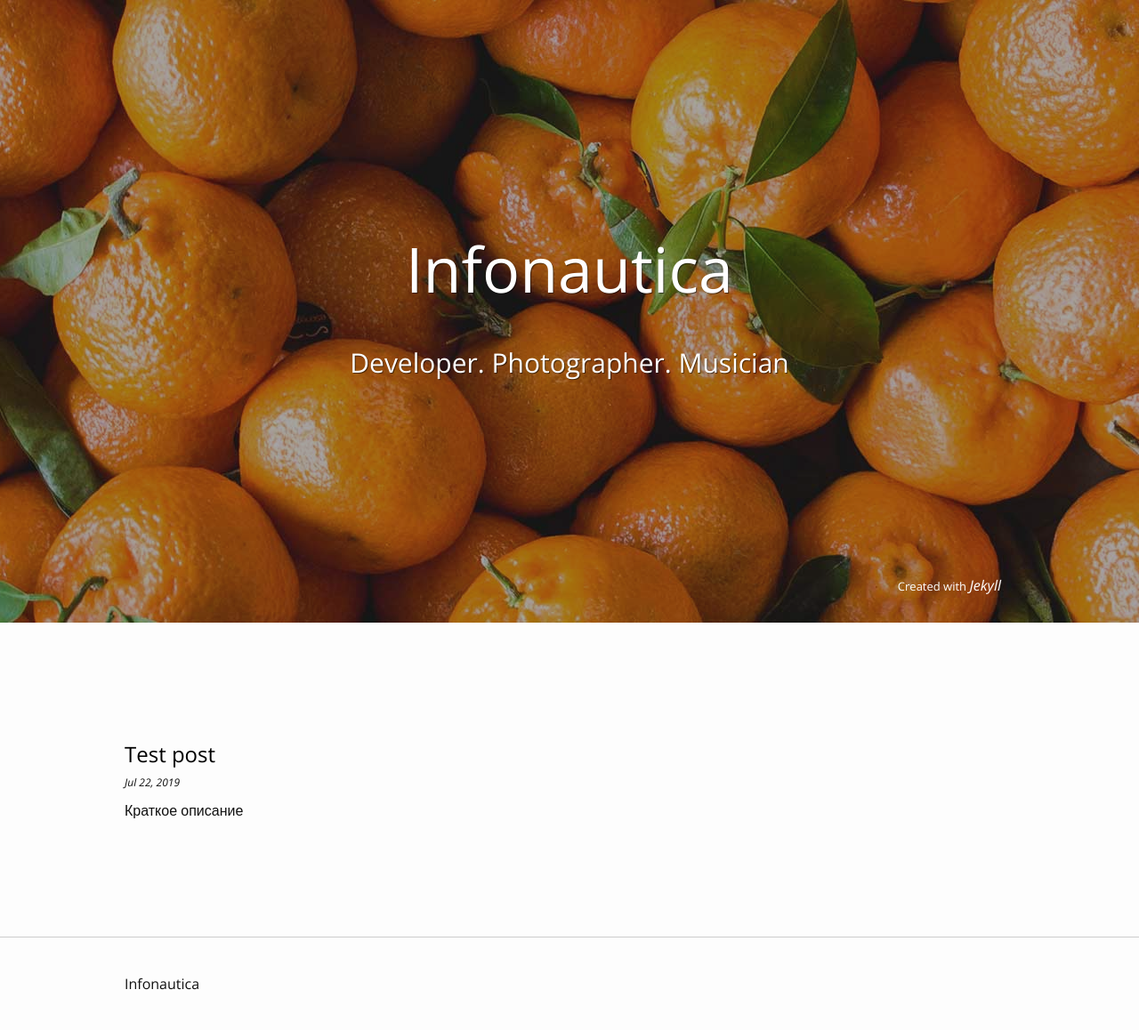
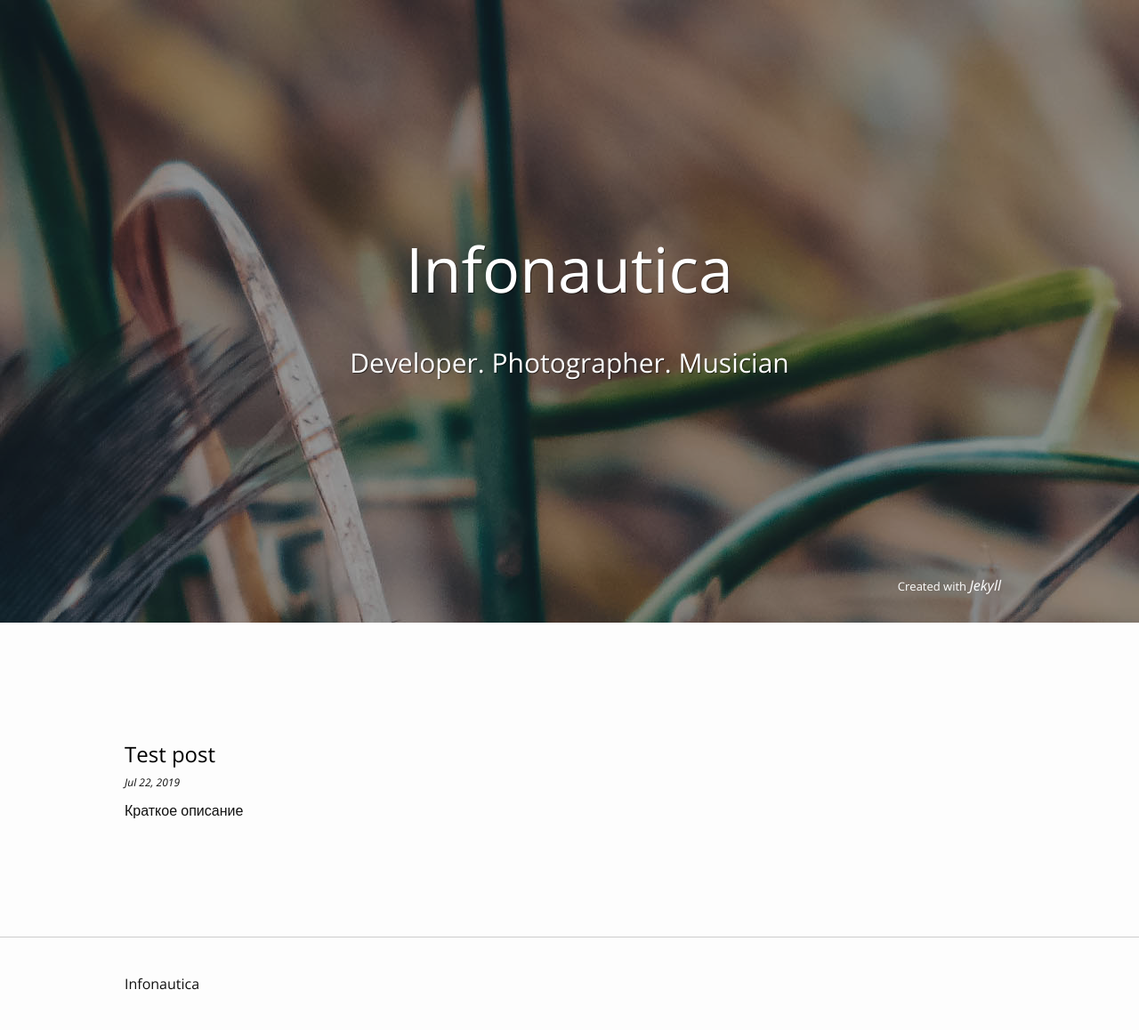
Before and after one commit to Infonautica/infonautica.github.io, a Jekyll site: the page built from index.html, in a window 1280 px wide. Shown: the whole page at 89% size. Built offline with Jekyll 4.4.1, drawn with Linux system fonts in a browser that asks for light colours.

Commit message:
Update _layout.scss

```diff
--- a/_sass/_layout.scss
+++ b/_sass/_layout.scss
@@ -48,7 +48,7 @@
   overflow: hidden;
   color: white;
   text-align: center;
-  background-image: url("../img/header__bg--0.jpg");
+  background-image: url("../img/IMG_0086.jpg");
   background-position: center top;
   background-repeat: no-repeat;
 
```
